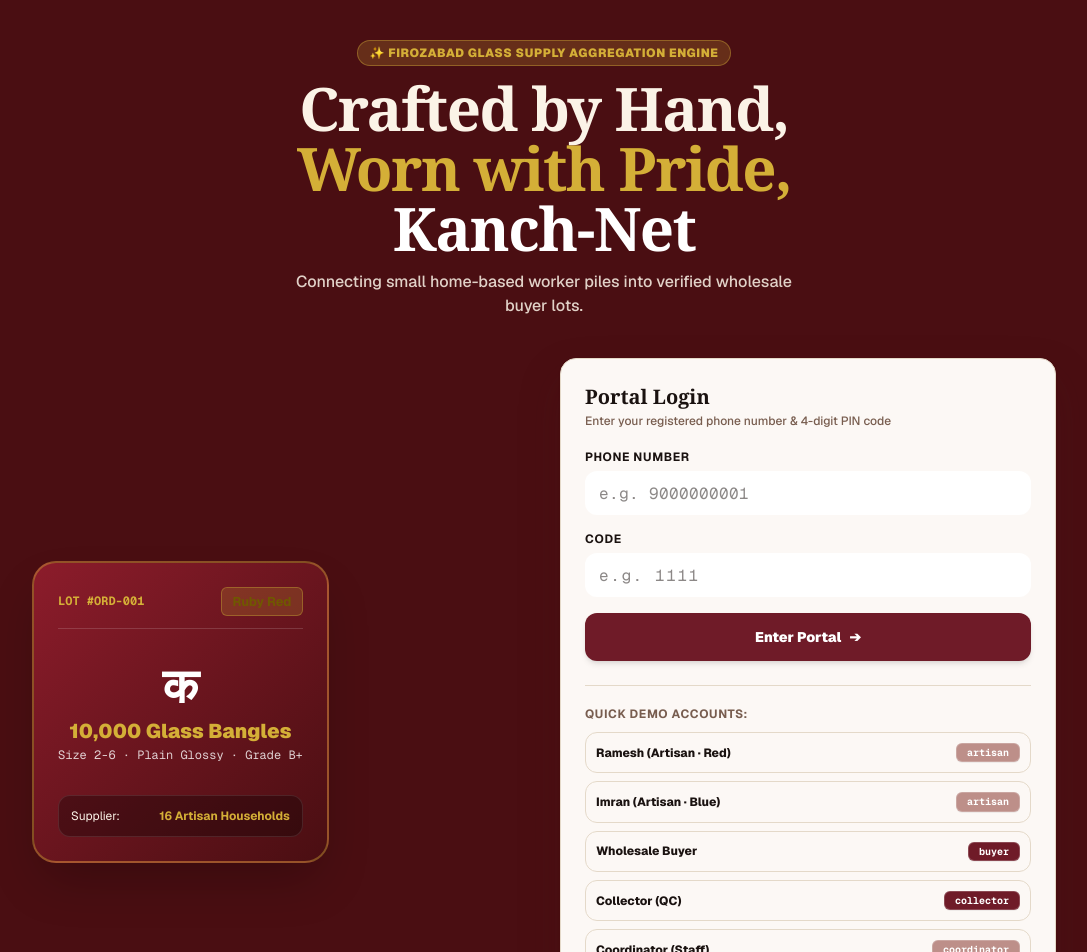
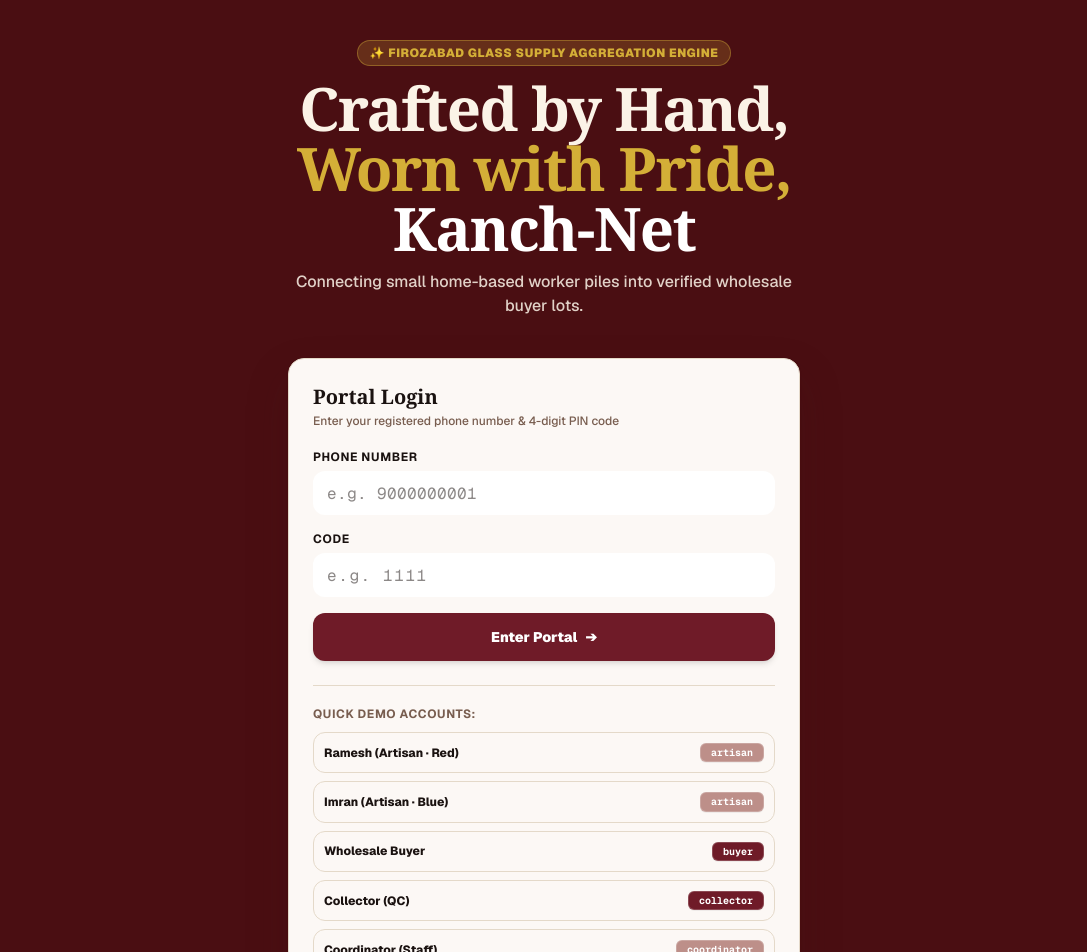
Before and after one commit to krishporwal011/redesign-kench-net, a Next.js app: page / in a window 1280 px wide. Shown: the top 952 px of the page, without its empty margins (96-1183 px from the left). Built offline with nearby package versions, Linux system fonts and the light colour scheme.

Commit message:
fix: remove floating lot card and center login card

```diff
--- a/app/page.tsx
+++ b/app/page.tsx
@@ -43,40 +43,8 @@ export default function HomePage() {
               </p>
             </div>
 
-            {/* Main Hero Grid: Floating 3D Product Mockup + Login Portal */}
-            <div className="mt-10 grid grid-cols-1 lg:grid-cols-12 gap-8 items-center">
-              {/* Left Hero Column: Floating Product Render & Concept Badge */}
-              <div className="lg:col-span-6 text-center lg:text-left space-y-6">
-                <div className="relative inline-block mx-auto lg:mx-0">
-                  {/* Floating Product Badge Mockup */}
-                  <div className="hero-mockup-float p-6 rounded-3xl bg-gradient-to-br from-[#8c1c2b] to-[#4a0e12] border-2 border-[#d4af37]/40 shadow-2xl space-y-4 max-w-sm mx-auto lg:mx-0">
-                    <div className="flex items-center justify-between border-b border-white/15 pb-3">
-                      <span className="text-xs font-mono font-bold text-[#d4af37]">LOT #ORD-001</span>
-                      <span className="kn-badge kn-badge-gold text-[10px]">Ruby Red</span>
-                    </div>
-
-                    <div className="py-4 text-center">
-                      <span className="text-5xl font-black block font-serif text-white">क</span>
-                      <span className="text-xl font-black text-[#d4af37] mt-2 block">
-                        10,000 {hi ? "काँच चूड़ियाँ" : "Glass Bangles"}
-                      </span>
-                      <span className="text-xs text-white/80 mt-0.5 block font-mono">
-                        Size 2-6 · Plain Glossy · Grade B+
-                      </span>
-                    </div>
-
-                    <div className="p-3 rounded-xl bg-black/30 border border-white/10 flex items-center justify-between text-xs">
-                      <span>{hi ? "आपूर्तिकर्ता:" : "Supplier:"}</span>
-                      <span className="font-bold text-[#d4af37]">
-                        {hi ? "16 घरेलू परिवार" : "16 Artisan Households"}
-                      </span>
-                    </div>
-                  </div>
-                </div>
-              </div>
-
-              {/* Right Hero Column: Login Portal Form */}
-              <div className="lg:col-span-6 space-y-4">
+            {/* Centered Login Portal Container */}
+            <div className="mt-10 max-w-md sm:max-w-lg mx-auto space-y-4">
               <LoginForm />
 
               {/* Collapsible Test Account Help */}
@@ -110,7 +78,6 @@ export default function HomePage() {
               </details>
             </div>
           </div>
-          </div>
         </section>
 
         {/* 3. Transition into Warm Ivory (#FBF3E7) Background */}
```
Lines whose indentation alone changed are shown as unchanged.
